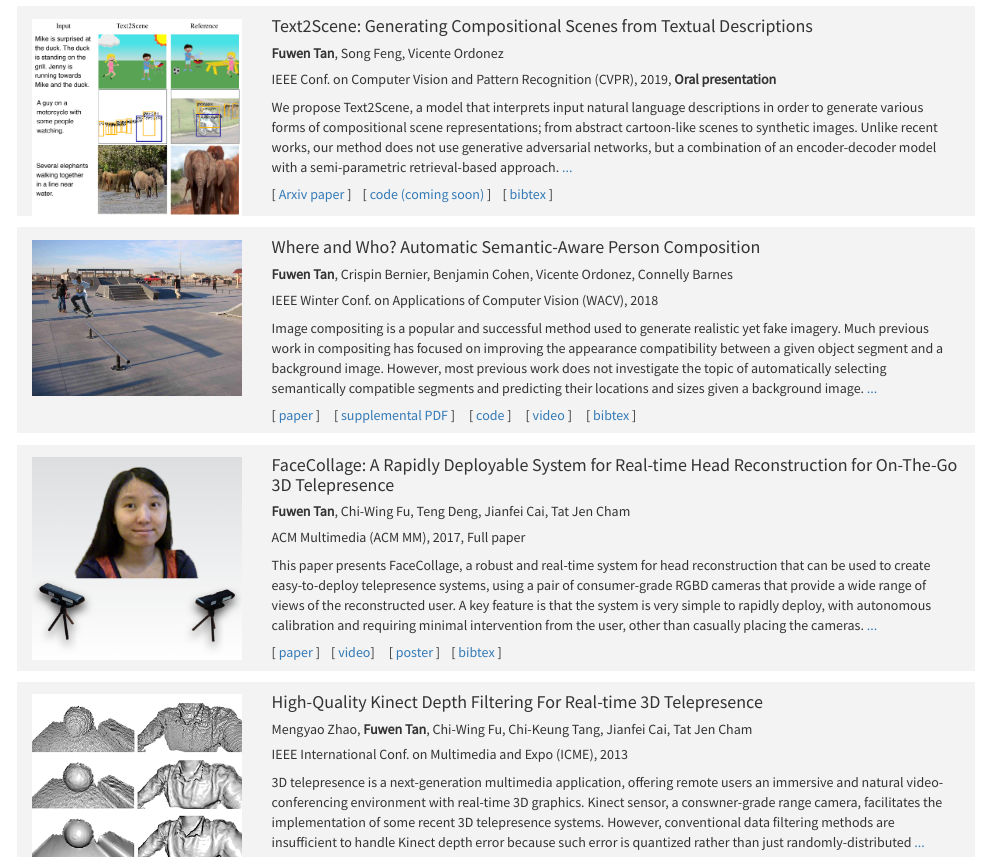
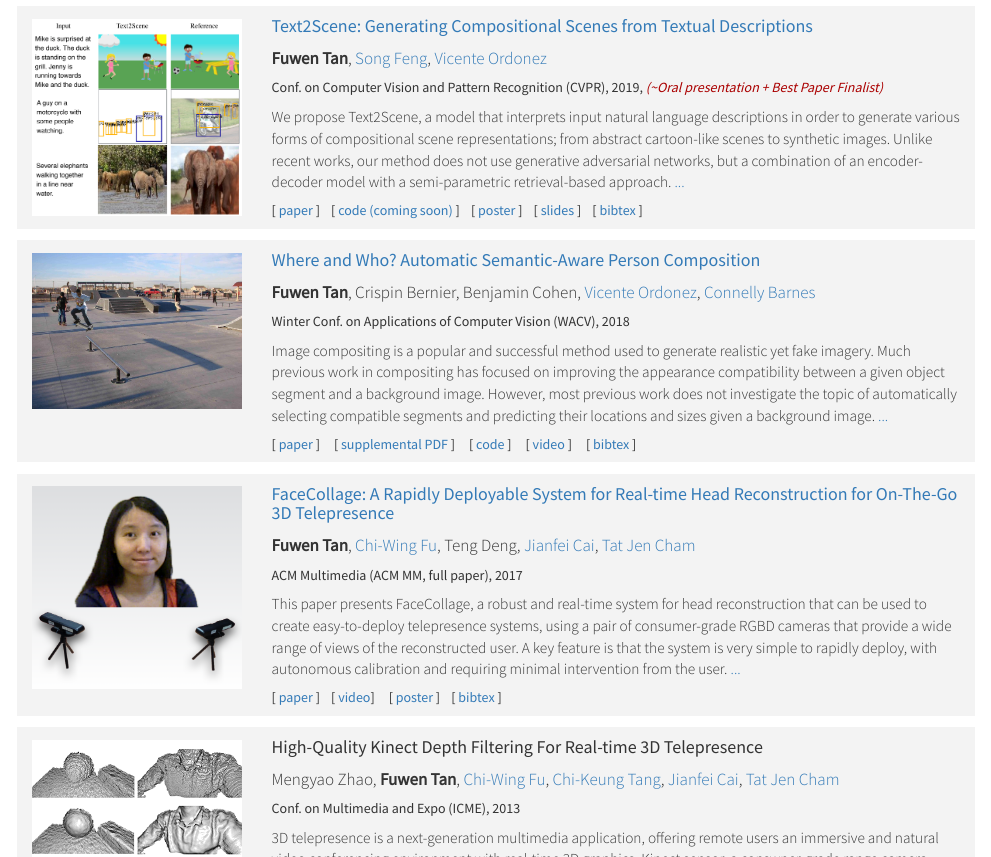
Before and after one commit to fwtan/fwtan.github.io, a plain HTML site: page index.html in a window 1280 px wide. Shown: the part 493-1350 px from the top of the page, without its empty margins (144-1135 px from the left). Drawn offline with Linux system fonts and the light colour scheme.

Commit message:
update poster

```diff
--- a/index.html
+++ b/index.html
@@ -67,14 +67,14 @@
 				<div class="col-md-3">
 					<img class="img-responsive img-embeded" src="images/text2scene.png">
 				</div>
-				<div class="col-md-9">
-					<h4>Text2Scene: Generating Compositional Scenes from Textual Descriptions</h4>
-					<h5><strong>Fuwen Tan</strong>, Song Feng, Vicente Ordonez</h5>
-					<h5>IEEE Conf. on Computer Vision and Pattern Recognition (CVPR), 2019, <strong>Oral presentation</strong></h5>
-					<p>We propose Text2Scene, a model that interprets input natural language descriptions in order to generate various forms of compositional scene representations; from abstract cartoon-like scenes to synthetic images. Unlike recent works, our method does not use generative adversarial networks, but a combination of an encoder-decoder model with a semi-parametric retrieval-based approach.
+				<div class="col-md-9 text-thin" >
+					<h4><a class="blue_link" href="https://arxiv.org/abs/1809.01110">Text2Scene: Generating Compositional Scenes from Textual Descriptions</a></h4>
+					<span><strong>Fuwen Tan</strong>, <a href="https://researcher.watson.ibm.com/researcher/view.php?person=us-sfeng">Song Feng</a>, <a href="http://vicenteordonez.com">Vicente Ordonez</a></span>
+					<h5>Conf. on Computer Vision and Pattern Recognition (CVPR), 2019, <em style="color:#a00">(~Oral presentation + Best Paper Finalist)</em></h5>
+					<p style="font-size:90%;">We propose Text2Scene, a model that interprets input natural language descriptions in order to generate various forms of compositional scene representations; from abstract cartoon-like scenes to synthetic images. Unlike recent works, our method does not use generative adversarial networks, but a combination of an encoder-decoder model with a semi-parametric retrieval-based approach.
 					<a href="https://arxiv.org/abs/1809.01110">...</a>
 					</p>
-					<h5>[ <a href="https://arxiv.org/abs/1809.01110">Arxiv paper</a> ]&nbsp&nbsp&nbsp&nbsp[ <a href="https://github.com/uvavision/Text2Image">code (coming soon)</a> ]&nbsp&nbsp&nbsp&nbsp[ <a href="docs/2018_text2scene.bib">bibtex</a> ]</h5>
+					<h5>[ <a href="https://arxiv.org/abs/1809.01110">paper</a> ]&nbsp&nbsp&nbsp&nbsp[ <a href="https://github.com/uvavision/Text2Scene">code (coming soon)</a> ]&nbsp&nbsp&nbsp&nbsp[ <a href="http://www.cs.virginia.edu/~ft3ex/docs/text2scene_poster.pdf">poster</a> ]&nbsp&nbsp&nbsp&nbsp[ <a href="http://www.cs.virginia.edu/~ft3ex/docs/text2scene_slides.key">slides</a> ]&nbsp&nbsp&nbsp&nbsp[ <a href="docs/2018_text2scene.bib">bibtex</a> ]</h5>
 				</div>
 			</div>
 
@@ -83,15 +83,14 @@
 				<div class="col-md-3">
 					<img class="img-responsive img-embeded" src="images/who_where.jpg">
 				</div>
-				<div class="col-md-9">
-					<h4>Where and Who? Automatic Semantic-Aware Person Composition</h4>
-					<h5><strong>Fuwen Tan</strong>, Crispin Bernier, Benjamin Cohen, Vicente Ordonez, Connelly Barnes</h5>
-					<h5>IEEE Winter Conf. on Applications of Computer Vision (WACV), 2018</h5>
-					<p>Image compositing is a popular and successful method used to generate realistic yet fake imagery. Much previous work in compositing has focused on improving the appearance compatibility between a given object segment and a background image. However, most previous work does not investigate the topic of automatically selecting semantically compatible segments and predicting their locations and sizes given a background image.
+				<div class="col-md-9 text-thin" >
+					<h4><a class="blue_link" href="https://arxiv.org/abs/1706.01021">Where and Who? Automatic Semantic-Aware Person Composition</a></h4>
+					<span><strong>Fuwen Tan</strong>, Crispin Bernier, Benjamin Cohen, <a href="http://vicenteordonez.com">Vicente Ordonez</a>, <a href="http://connellybarnes.com">Connelly Barnes</a></span>
+					<h5>Winter Conf. on Applications of Computer Vision (WACV), 2018</h5>
+					<p style="font-size:90%;">Image compositing is a popular and successful method used to generate realistic yet fake imagery. Much previous work in compositing has focused on improving the appearance compatibility between a given object segment and a background image. However, most previous work does not investigate the topic of automatically selecting compatible segments and predicting their locations and sizes given a background image.
 					<a href="https://arxiv.org/abs/1706.01021">...</a>
 					</p>
-					<!-- <h5>[ <a href="https://arxiv.org/abs/1706.01021">paper</a> ]&nbsp&nbsp&nbsp&nbsp[ <a href="docs/2018_who_where.bib">bibtex</a> ]</h5> -->
-					<h5>[ <a href="docs/composites_preprint.pdf">paper</a> ]&nbsp&nbsp&nbsp&nbsp [ <a href="docs/composites_supp.pdf">supplemental PDF</a> ]&nbsp&nbsp&nbsp&nbsp [ <a href="https://github.com/fwtan/who_where">code</a> ]&nbsp&nbsp&nbsp&nbsp [ <a href="docs/composites_demo.mp4">video</a> ] &nbsp&nbsp&nbsp&nbsp[ <a href="docs/2018_who_where.bib">bibtex</a> ]</h5>
+					<h5>[ <a href="https://arxiv.org/abs/1706.01021">paper</a> ]&nbsp&nbsp&nbsp&nbsp [ <a href="docs/composites_supp.pdf">supplemental PDF</a> ]&nbsp&nbsp&nbsp&nbsp [ <a href="https://github.com/fwtan/who_where">code</a> ]&nbsp&nbsp&nbsp&nbsp [ <a href="docs/composites_demo.mp4">video</a> ] &nbsp&nbsp&nbsp&nbsp[ <a href="docs/2018_who_where.bib">bibtex</a> ]</h5>
 				</div>
 			</div>
 
@@ -100,11 +99,11 @@
 				<div class="col-md-3">
 					<img class="img-responsive img-embeded" src="images/facecollage.png">
 				</div>
-				<div class="col-md-9">
-					<h4>FaceCollage: A Rapidly Deployable System for Real-time Head Reconstruction for On-The-Go 3D Telepresence</h4>
-					<h5><strong>Fuwen Tan</strong>, Chi-Wing Fu, Teng Deng, Jianfei Cai, Tat Jen Cham</h5>
-					<h5>ACM Multimedia (ACM MM), 2017, Full paper</h5>
-					<p>This paper presents FaceCollage, a robust and real-time system for head reconstruction that can be used to create easy-to-deploy telepresence systems, using a pair of consumer-grade RGBD cameras that provide a wide range of views of the reconstructed user. A key feature is that the system is very simple to rapidly deploy, with autonomous calibration and requiring minimal intervention from the user, other than casually placing the cameras.
+				<div class="col-md-9 text-thin">
+					<h4><a class="blue_link" href="docs/facecollage_preprint.pdf">FaceCollage: A Rapidly Deployable System for Real-time Head Reconstruction for On-The-Go 3D Telepresence</a></h4>
+					<span><strong>Fuwen Tan</strong>, <a href="https://www.cse.cuhk.edu.hk/~cwfu/">Chi-Wing Fu</a>, Teng Deng, <a href="http://www.ntu.edu.sg/home/asjfcai/">Jianfei Cai</a>, <a href="http://www.ntu.edu.sg/home/astjcham/">Tat Jen Cham </a></span>
+			 		<h5>ACM Multimedia (ACM MM, full paper), 2017</h5>
+					<p style="font-size:90%;">This paper presents FaceCollage, a robust and real-time system for head reconstruction that can be used to create easy-to-deploy telepresence systems, using a pair of consumer-grade RGBD cameras that provide a wide range of views of the reconstructed user. A key feature is that the system is very simple to rapidly deploy, with autonomous calibration and requiring minimal intervention from the user.
 					<a href="docs/facecollage_preprint.pdf">...</a>
 					</p>
 					<h5>[ <a href="docs/facecollage_preprint.pdf">paper</a> ]&nbsp&nbsp&nbsp&nbsp[ <a href="videos/facecollage.m4v">video</a>] &nbsp&nbsp&nbsp&nbsp[ <a href="docs/frp087-poster.pptx">poster</a> ]&nbsp&nbsp&nbsp&nbsp[ <a href="docs/2017_facecollage.bib">bibtex</a> ]</h5>
@@ -113,14 +112,14 @@
 
 			<div class="row row-thin gray">
 
-				<div class="col-md-3">
+				<div class="col-md-3 text-thin">
 					<img class="img-responsive img-embeded" src="images/kinfilter.png">
 				</div>
-				<div class="col-md-9">
+				<div class="col-md-9 text-thin">
 					<h4>High-Quality Kinect Depth Filtering For Real-time 3D Telepresence</h4>
-					<h5>Mengyao Zhao, <strong>Fuwen Tan</strong>, Chi-Wing Fu, Chi-Keung Tang, Jianfei Cai, Tat Jen Cham</h5>
-					<h5>IEEE International Conf. on Multimedia and Expo (ICME), 2013</h5>
-					<p>3D telepresence is a next-generation multimedia application, offering remote users an immersive and natural video­ conferencing environment with real-time 3D graphics. Kinect sensor, a conswner-grade range camera, facilitates the implementation of some recent 3D telepresence systems. However, conventional data filtering methods are insufficient to handle Kinect depth error because such error is quantized rather than just randomly-distributed <a href="http://ieeexplore.ieee.org/xpls/abs_all.jsp?arnumber=6607501">...</a>
+					<span>Mengyao Zhao, <strong>Fuwen Tan</strong>, <a href="https://www.cse.cuhk.edu.hk/~cwfu/">Chi-Wing Fu</a>, <a href="http://www.cse.ust.hk/~cktang/">Chi-Keung Tang</a>, <a href="http://www.ntu.edu.sg/home/asjfcai/">Jianfei Cai</a>, <a href="http://www.ntu.edu.sg/home/astjcham/">Tat Jen Cham</a> </span>
+					<h5>Conf. on Multimedia and Expo (ICME), 2013</h5>
+					<p style="font-size:90%;">3D telepresence is a next-generation multimedia application, offering remote users an immersive and natural video­ conferencing environment with real-time 3D graphics. Kinect sensor, a conswner-grade range camera, facilitates the implementation of some recent 3D telepresence systems. However, conventional data filtering methods are insufficient to handle Kinect depth error because such error is quantized <a href="http://ieeexplore.ieee.org/xpls/abs_all.jsp?arnumber=6607501">...</a>
 					</p>
 					<h5>[ <a href="http://ieeexplore.ieee.org/xpls/abs_all.jsp?arnumber=6607501">IEEE Xplorer</a> ] &nbsp&nbsp&nbsp&nbsp[<a href="docs/zhao2013.bib">bibtex</a>]</h5>
 				</div>
@@ -131,13 +130,13 @@
 				<div class="col-md-3">
 					<img class="img-responsive img-embeded" src="images/telereg.png">
 				</div>
-				<div class="col-md-9">
+				<div class="col-md-9 text-thin">
 					<h4>Field-guided Registration for Feature-conforming Shape Composition</h4>
-					<h5>Hui Huang, Minglun Gong, Daniel Cohen-Or, Yaobin Ouyang, <strong>Fuwen Tan</strong>, Hao Zhang</h5>
+					<span><a href="https://vcc.tech/~huihuang">Hui Huang</a>, <a href="http://www.cs.mun.ca/~gong/">Minglun Gong</a>, <a href="https://www.cs.tau.ac.il/~dcor/">Daniel Cohen-Or</a>, Yaobin Ouyang, <strong>Fuwen Tan</strong>, <a href="https://www.cs.sfu.ca/~haoz/">Hao Zhang</a></span>
 					<h5>ACM Transactions on Graphics (Proc. SIGGRAPH Asia), 2012</h5>
-					<p>We present an automatic shape composition method to fuse two shape parts which may not overlap and possibly contain sharp features, a scenario often encountered when modeling man-made objects. At the core of our method is a novel field-guided approach to automatically align two input parts in a feature-conforming manner. The key to our field-guided shape registration is a natural continuation of one part into the ambient field <a href="http://vcc.siat.ac.cn/console/homepage/info?id=78">...</a>
+					<p style="font-size:90%;">We present an automatic shape composition method to fuse two shape parts which may not overlap and possibly contain sharp features, a scenario often encountered when modeling man-made objects. At the core of our method is a novel field-guided approach to automatically align two input parts in a feature-conforming manner. <a href="http://web.siat.ac.cn/~vcc/publications/2012/fieldguid/field-guided.pdf">...</a>
 					</p>
-					<h5>[ <a href="http://web.siat.ac.cn/~vcc/publications/2012/fieldguid/">project</a> ]&nbsp&nbsp&nbsp&nbsp[<a href="http://vcc.siat.ac.cn/commons/fileupload/upload.do?method=download&uploadId=807">paper</a>]&nbsp&nbsp&nbsp&nbsp[<a href="docs/huang2012.bib">bibtex</a>] </h5>
+					<h5>[ <a href="http://web.siat.ac.cn/~vcc/publications/2012/fieldguid/">project</a> ]&nbsp&nbsp&nbsp&nbsp[<a href="http://web.siat.ac.cn/~vcc/publications/2012/fieldguid/field-guided.pdf">paper</a>]&nbsp&nbsp&nbsp&nbsp[<a href="docs/huang2012.bib">bibtex</a>] </h5>
 				</div>
 			</div> <!-- class="row" -->
 		</div> <!-- class="container" -->
```
Also changed, not shown: 1 other file.
